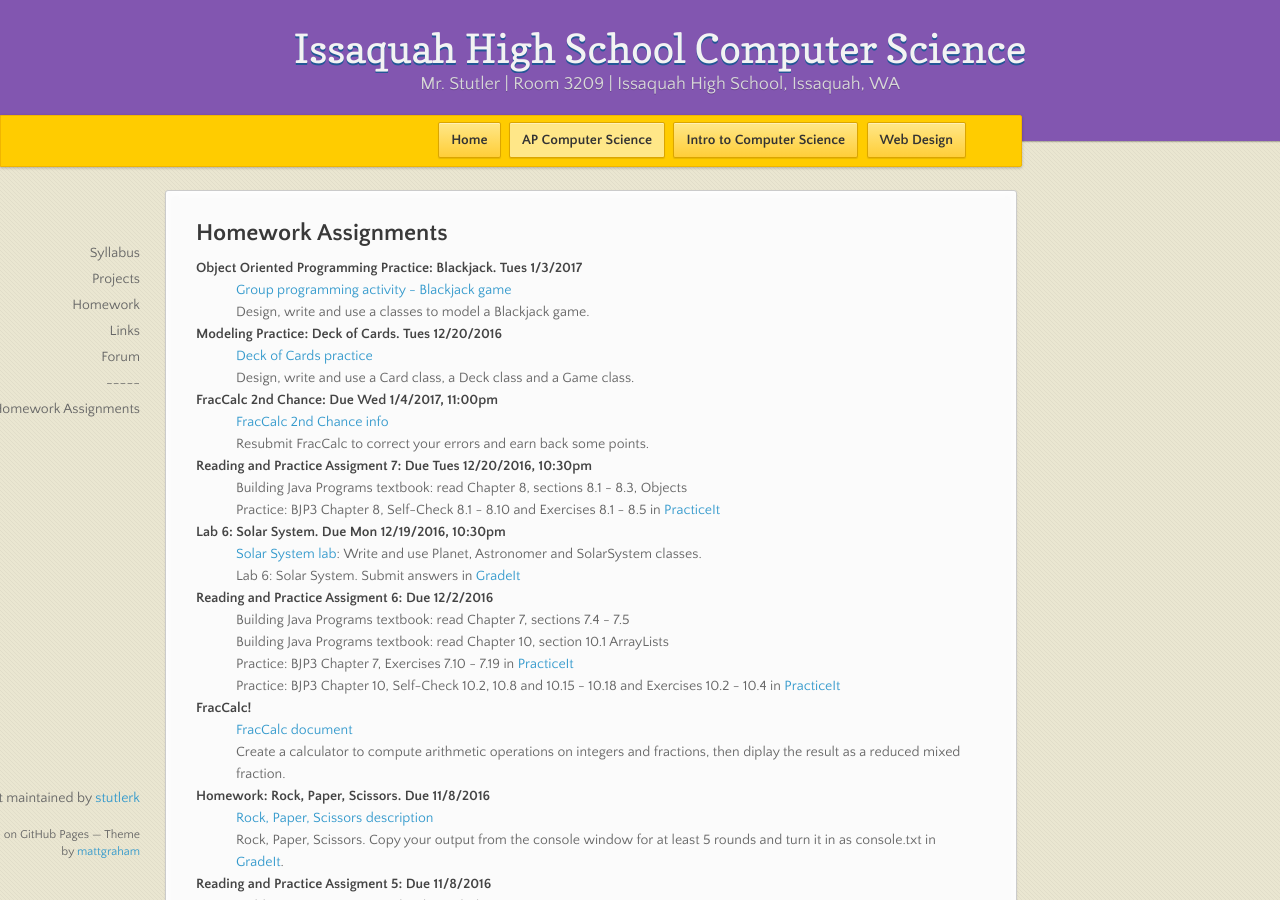
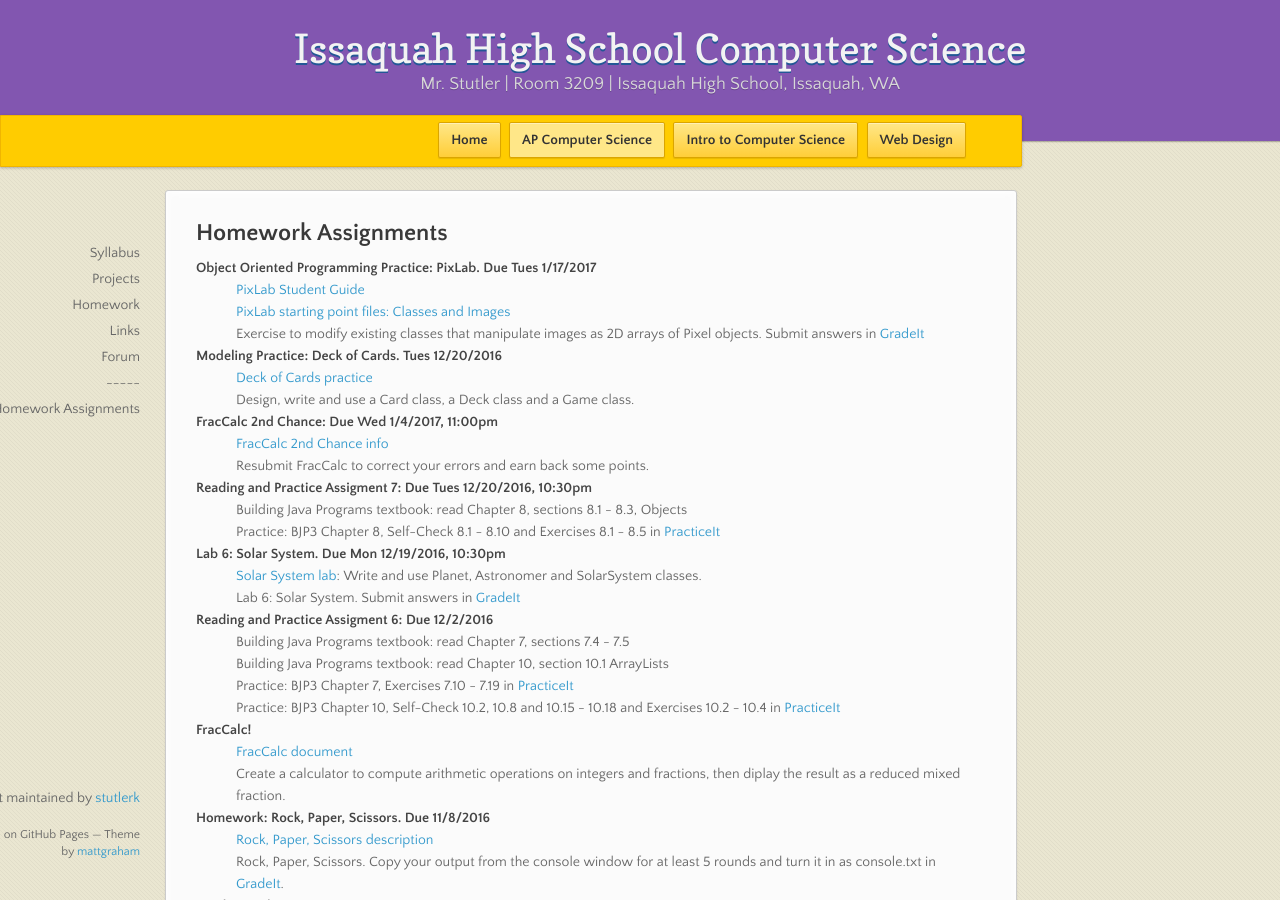
Before and after one commit to stutlerk/ihs-website, a Jekyll site: the page built from _apcs/homework.html, in a window 1280 px wide and 900 px high. Built offline with Jekyll 4.4.1, drawn with Linux system fonts in a browser that asks for light colours; nearby versions of some CDN libraries.

Commit message:
Update homework.html

```diff
--- a/_apcs/homework.html
+++ b/_apcs/homework.html
@@ -7,10 +7,10 @@ layout: course
 <h2>Homework Assignments</h2>
 <dl>
 
-    <dt>Object Oriented Programming Practice: Blackjack. Tues 1/3/2017</dt>
-    <dd><a href="https://issaquahwednet-my.sharepoint.com/personal/stutlerk_issaquah_wednet_edu/_layouts/15/guestaccess.aspx?guestaccesstoken=OVEFcRkclQiSjUsQ6pa0RysEonQrUKbuci21W14mcZo%3d&docid=004f5785b17144cc6969ca5cb35d21624&rev=1">Group programming activity - Blackjack game</a></dd>
-    <dd>Design, write and use a classes to model a Blackjack game.</dd>
-
+    <dt>Object Oriented Programming Practice: PixLab. Due Tues 1/17/2017</dt>
+    <dd><a href="https://issaquahwednet-my.sharepoint.com/personal/stutlerk_issaquah_wednet_edu/_layouts/15/guestaccess.aspx?guestaccesstoken=81d3F7m%2ftPV1FvEOaJ%2f2j2xviuFFKNGML2zb%2bYybib0%3d&docid=01315ac810cda4413bb9a55cd1ed18c17&rev=1">PixLab Student Guide</a></dd>
+    <dd><a href="https://issaquahwednet-my.sharepoint.com/personal/stutlerk_issaquah_wednet_edu/_layouts/15/guestaccess.aspx?folderid=0e7cd1d7573c64a768b0b8e6eedbfc826&authkey=AcM_4sySQr0JzJeclBW8EHU">PixLab starting point files: Classes and Images</a></dd>
+    <dd>Exercise to modify existing classes that manipulate images as 2D arrays of Pixel objects. Submit answers in <a href="https://gradeit-hs.cs.washington.edu/issaquah/">GradeIt</a></dd>
 
     <dt>Modeling Practice: Deck of Cards. Tues 12/20/2016</dt>
     <dd><a href="https://issaquahwednet-my.sharepoint.com/personal/stutlerk_issaquah_wednet_edu/_layouts/15/guestaccess.aspx?guestaccesstoken=NjaCoMP%2f6Mrm7Z2iU8OA%2f150YjFv0cc8nwVhSKK6u9Q%3d&docid=07ecbac0a1671499888f3f711564dfde0&rev=1">Deck of Cards practice</a></dd>
```
